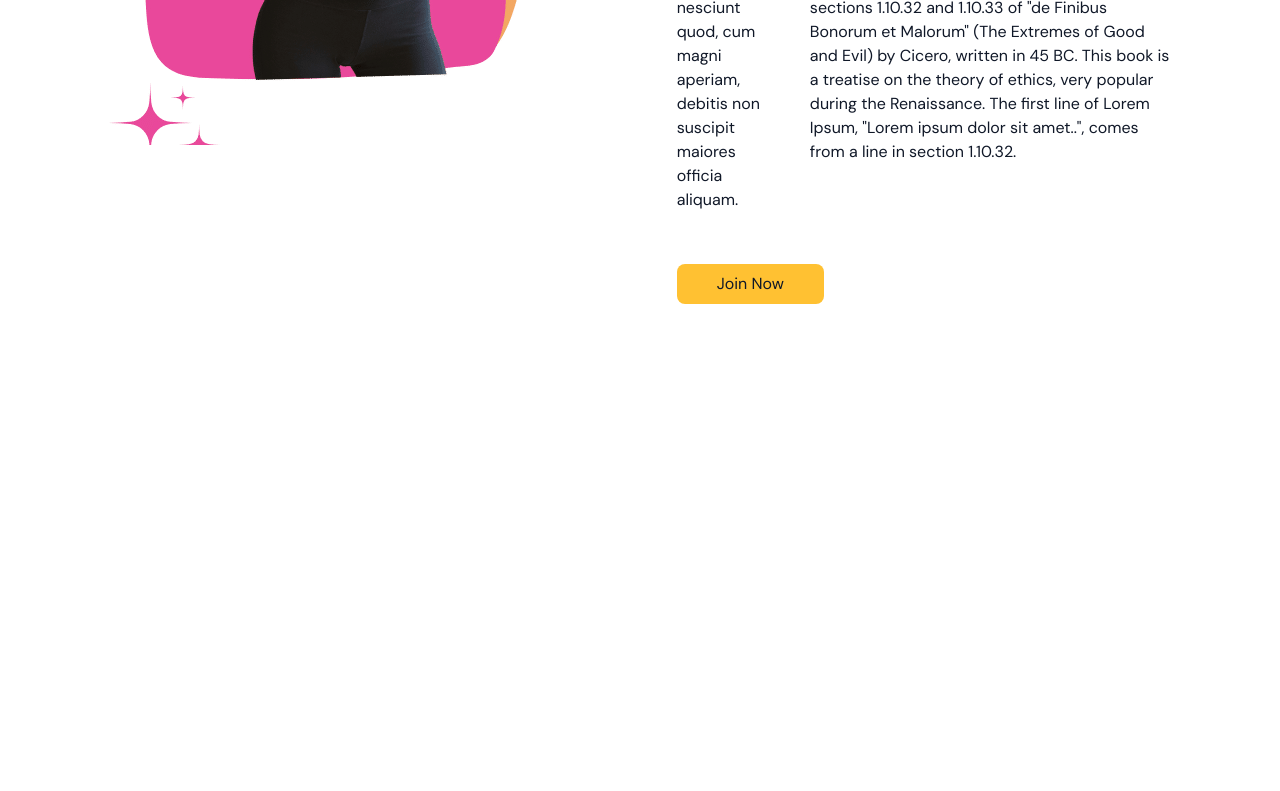
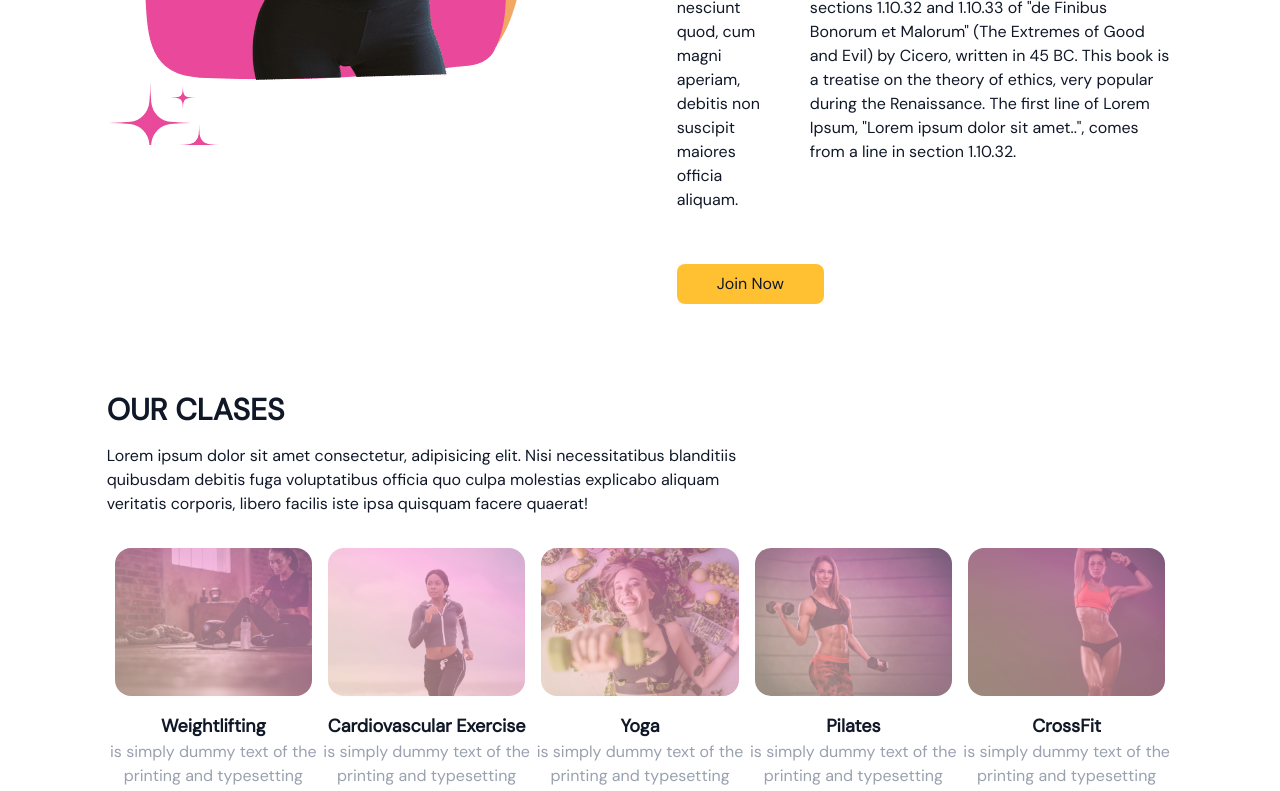
Before and after one commit to alicansadeler/fitness-app, a React (Vite) app: page / in a window 1280 px wide. Shown: the part 2000-2791 px from the top of the page. Before the commit the page ends 2384 px from the top, so only its background shows below. Built offline with nearby package versions, Linux system fonts and the light colour scheme.

Commit message:
css ve tip güncellemeleri yapıldi

```diff
--- a/src/App.tsx
+++ b/src/App.tsx
@@ -1,10 +1,16 @@
 import { useEffect, useState } from "react";
 import Navbar from "./screen/navbar";
 import Home from "./screen/home";
-import Benefits from "./benefits";
+import Benefits from "./screen/benefits";
+import OurClasses from "./screen/ourclasses";
+import { SelectedPage } from "./shared/types";
 
 function App() {
   const [isTopOfPage, setIsTopOfPage] = useState<boolean>(false);
+  const [selectedPage, setSelectedPage] = useState<SelectedPage>(
+    SelectedPage.Home
+  );
+
   useEffect(() => {
     const handleScroll = () => {
       if (window.scrollY != 0) {
@@ -18,12 +24,18 @@ function App() {
     window.addEventListener("scroll", handleScroll);
     return () => window.removeEventListener("scroll", handleScroll);
   }, []);
+
   return (
     <>
       <div className="app bg-gray-20">
-        <Navbar isTopOfPage={isTopOfPage}></Navbar>
-        <Home />
-        <Benefits />
+        <Navbar
+          isTopOfPage={isTopOfPage}
+          selectedPage={selectedPage}
+          setSelectedPage={setSelectedPage}
+        />
+        <Home setSelectedPage={setSelectedPage} />
+        <Benefits setSelectedPage={setSelectedPage} />
+        <OurClasses setSelectedPage={setSelectedPage} />
       </div>
     </>
   );
--- a/src/index.css
+++ b/src/index.css
@@ -21,5 +21,6 @@ body,
   height: 100%;
   width: 100%;
   font-family: "DM Sans";
+  scroll-behavior: smooth;
   @apply text-gray-900;
 }
--- a/src/benefits/index.tsx
+++ b/src/screen/benefits/index.tsx
@@ -1,17 +1,13 @@
-import React from "react";
-
 import { HomeIcon, UserIcon, PhoneIcon } from "@heroicons/react/24/outline";
-
 import { motion } from "framer-motion";
-import BenefitsPageGraphic from "../assets/BenefitsPageGraphic.png";
-import { BenefitsType, SelectedPage } from "../shared/types";
-import Htext from "../shared/Htext";
-import BenefitDesing from "./benefitDesign";
-import ActionButton from "../shared/ActionButton";
-import Section from "../shared/Section";
+import BenefitsPageGraphic from "../../assets/BenefitsPageGraphic.png";
+import { BenefitsType, SelectedPage } from "../../shared/types";
+import Htext from "../../shared/Htext";
+import ActionButton from "../../shared/ActionButton";
+import BenefitDesing from "./BenefitDesign";
 
 type Props = {
-  setSelecetedPage: (value: SelectedPage) => void;
+  setSelectedPage: (value: SelectedPage) => void;
 };
 
 const benefits: Array<BenefitsType> = [
@@ -34,7 +30,7 @@ const benefits: Array<BenefitsType> = [
       "Lorem Ipsum is simply dummy text of the printing and typesetting industry. Lorem Ipsum has been the industry",
   },
 ];
-const Benefits = ({ setSelecetedPage }: Props) => {
+const Benefits = ({ setSelectedPage }: Props) => {
   return (
     <section id="benefits" className="mx-auto min-h-full w-5/6 py-20">
       <motion.div
@@ -154,7 +150,7 @@ const Benefits = ({ setSelecetedPage }: Props) => {
                   visible: { opacity: 1, x: 0 },
                 }}
               >
-                <ActionButton setSelecetedPage={setSelecetedPage}>
+                <ActionButton setSelectedPage={setSelectedPage}>
                   Join Now
                 </ActionButton>
               </motion.div>
--- a/src/screen/navbar/Link.tsx
+++ b/src/screen/navbar/Link.tsx
@@ -11,7 +11,13 @@ type Props = {
 
 const Link = ({ page, selectedPage, setSelectedPage }: Props) => {
   const lowerCasePage = page.toLowerCase().replace(/ /g, "") as SelectedPage;
+  const offsets: Record<string, number> = {
+    benefits: 20,
+    ourclasses: 100,
+    default: 80, // Varsayılan değer
+  };
 
+  const offsetValue = offsets[lowerCasePage] || offsets.default;
   return (
     <motion.div
       whileHover={{ scale: 1.1 }}
@@ -21,9 +27,10 @@ const Link = ({ page, selectedPage, setSelectedPage }: Props) => {
       <AnchorLink
         className={`${
           selectedPage === lowerCasePage ? "text-primary-500" : ""
-        }`}
+        } transition duration-500 hover:text-primary-300`}
         href={`#${lowerCasePage}`}
         onClick={() => setSelectedPage(lowerCasePage)}
+        offset={offsetValue}
       >
         {page}
       </AnchorLink>
--- a/src/screen/navbar/index.tsx
+++ b/src/screen/navbar/index.tsx
@@ -9,10 +9,11 @@ import useMediaQuery from "../../hooks/useMediaQuery";
 
 type Props = {
   isTopOfPage: boolean;
+  selectedPage: SelectedPage;
   setSelectedPage: (value: SelectedPage) => void;
 };
 
-const Navbar = ({ isTopOfPage, setSelectedPage }: Props) => {
+const Navbar = ({ isTopOfPage, selectedPage, setSelectedPage }: Props) => {
   const flexBetween = "flex items-center justify-between";
   const isAboveMediumScreens = useMediaQuery("(min-width:1060px)");
   const [isMenuToggle, setIsMenuToggle] = useState<boolean>(false);
@@ -33,25 +34,25 @@ const Navbar = ({ isTopOfPage, setSelectedPage }: Props) => {
                 <div className={`${flexBetween} mt-2 gap-8 text-sm  `}>
                   <Link
                     page="Home"
-                    selectedPage={SelectedPage}
+                    selectedPage={selectedPage}
                     setSelectedPage={setSelectedPage}
                   ></Link>
 
                   <Link
                     page="Benefits"
-                    selectedPage={SelectedPage}
+                    selectedPage={selectedPage}
                     setSelectedPage={setSelectedPage}
                   ></Link>
 
                   <Link
                     page="Our Classes"
-                    selectedPage={SelectedPage}
+                    selectedPage={selectedPage}
                     setSelectedPage={setSelectedPage}
                   ></Link>
 
                   <Link
                     page="Contact Us"
-                    selectedPage={SelectedPage}
+                    selectedPage={selectedPage}
                     setSelectedPage={setSelectedPage}
                   ></Link>
                 </div>
@@ -89,25 +90,25 @@ const Navbar = ({ isTopOfPage, setSelectedPage }: Props) => {
           <div className="ml-11 text-2xl flex flex-col gap-10">
             <Link
               page="Home"
-              selectedPage={SelectedPage}
+              selectedPage={selectedPage}
               setSelectedPage={setSelectedPage}
             ></Link>
 
             <Link
               page="Benefits"
-              selectedPage={SelectedPage}
+              selectedPage={selectedPage}
               setSelectedPage={setSelectedPage}
             ></Link>
 
             <Link
               page="Our Classes"
-              selectedPage={SelectedPage}
+              selectedPage={selectedPage}
               setSelectedPage={setSelectedPage}
             ></Link>
 
             <Link
               page="Contact Us"
-              selectedPage={SelectedPage}
+              selectedPage={selectedPage}
               setSelectedPage={setSelectedPage}
             ></Link>
           </div>
--- /dev/null
+++ b/src/screen/ourclasses/Class.tsx
@@ -0,0 +1,26 @@
+import React from "react";
+
+type Props = {
+  name: string;
+  description: string;
+  image: string;
+};
+
+const Class = ({ name, description, image }: Props) => {
+  return (
+    <div className="w-full md:w-1/5 mb-4 ">
+      <img
+        src={image}
+        className="w-full h-auto rounded-3xl p-2 z-30 opacity-75
+        hover:opacity-100 transition duration-300 hover:duration-500"
+      />
+
+      <div className="mt-2">
+        <h2 className="text-lg font-semibold">{name}</h2>
+        <p className="text-gray-400">{description}</p>
+      </div>
+    </div>
+  );
+};
+
+export default Class;
--- /dev/null
+++ b/src/screen/ourclasses/index.tsx
@@ -0,0 +1,129 @@
+import React from "react";
+
+import image1 from "../../assets/1.png";
+import image2 from "../../assets/2.png";
+import image3 from "../../assets/3.png";
+import image4 from "../../assets/4.png";
+import image5 from "../../assets/5.png";
+import image6 from "../../assets/6.png";
+import image7 from "../../assets/7.png";
+import image8 from "../../assets/8.png";
+import image9 from "../../assets/9.png";
+import image10 from "../../assets/10.png";
+import Class from "./Class";
+import { motion } from "framer-motion";
+import Htext from "../../shared/Htext";
+import { ClassType, SelectedPage } from "../../shared/types";
+
+const classes: Array<ClassType> = [
+  {
+    name: "Weightlifting",
+    description:
+      " is simply dummy text of the printing and typesetting industry. Lorem Ipsum has been the industry's standard dummy",
+    image: image1,
+  },
+  {
+    name: "Cardiovascular Exercise",
+    description:
+      " is simply dummy text of the printing and typesetting industry. Lorem Ipsum has been the industry's standard dummy",
+    image: image2,
+  },
+  {
+    name: "Yoga",
+    description:
+      " is simply dummy text of the printing and typesetting industry. Lorem Ipsum has been the industry's standard dummy",
+    image: image3,
+  },
+  {
+    name: "Pilates",
+    description:
+      " is simply dummy text of the printing and typesetting industry. Lorem Ipsum has been the industry's standard dummy",
+    image: image4,
+  },
+
+  {
+    name: "CrossFit",
+    description:
+      " is simply dummy text of the printing and typesetting industry. Lorem Ipsum has been the industry's standard dummy",
+    image: image5,
+  },
+
+  {
+    name: "High-Intensity Interval Training",
+    description:
+      " is simply dummy text of the printing and typesetting industry. Lorem Ipsum has been the industry's standard dummy",
+    image: image6,
+  },
+  {
+    name: "Spinning ",
+    description:
+      " is simply dummy text of the printing and typesetting industry. Lorem Ipsum has been the industry's standard dummy",
+    image: image7,
+  },
+  {
+    name: "Boxing  ",
+    description:
+      " is simply dummy text of the printing and typesetting industry. Lorem Ipsum has been the industry's standard dummy",
+    image: image8,
+  },
+  {
+    name: "Zumba",
+    description:
+      " is simply dummy text of the printing and typesetting industry. Lorem Ipsum has been the industry's standard dummy",
+    image: image9,
+  },
+
+  {
+    name: "Gym",
+    description:
+      " is simply dummy text of the printing and typesetting industry. Lorem Ipsum has been the industry's standard dummy",
+    image: image10,
+  },
+];
+
+type Props = {
+  setSelectedPage: (value: SelectedPage) => void;
+};
+
+const OurClasses = ({ setSelectedPage }: Props) => {
+  return (
+    <section id="ourclasses" className="w-full">
+      <div className="mx-auto w-5/6">
+        <div className="md:w-3/5 mb-6">
+          <Htext>Our clases</Htext>
+          <p>
+            Lorem ipsum dolor sit amet consectetur, adipisicing elit. Nisi
+            necessitatibus blanditiis quibusdam debitis fuga voluptatibus
+            officia quo culpa molestias explicabo aliquam veritatis corporis,
+            libero facilis iste ipsa quisquam facere quaerat!
+          </p>
+        </div>
+
+        <div>
+          <motion.div
+            className="flex flex-wrap justify-center items-center text-center"
+            initial="hidden"
+            whileInView="visible"
+            viewport={{ once: true, amount: 0.5 }}
+            transition={{ duration: 0.5 }}
+            variants={{
+              hidden: { opacity: 0, x: -50 },
+              visible: { opacity: 1, x: 0 },
+            }}
+          >
+            {classes.map((item: ClassType) => (
+              <Class
+                key={item.name}
+                name={item.name}
+                description={item.description}
+                image={item.image}
+              ></Class>
+            ))}
+          </motion.div>
+        </div>
+      </div>
+    </section>
+  );
+};
+
+export default OurClasses;
--- a/src/shared/types.tsx
+++ b/src/shared/types.tsx
@@ -10,3 +10,9 @@ export interface BenefitsType {
   title: string;
   description: string;
 }
+
+export interface ClassType {
+  name: string;
+  description: string;
+  image: string;
+}
```
Also changed, not shown: src/screen/benefits/BenefitDesign.tsx (renamed from src/benefits/BenefitDesign.tsx).
